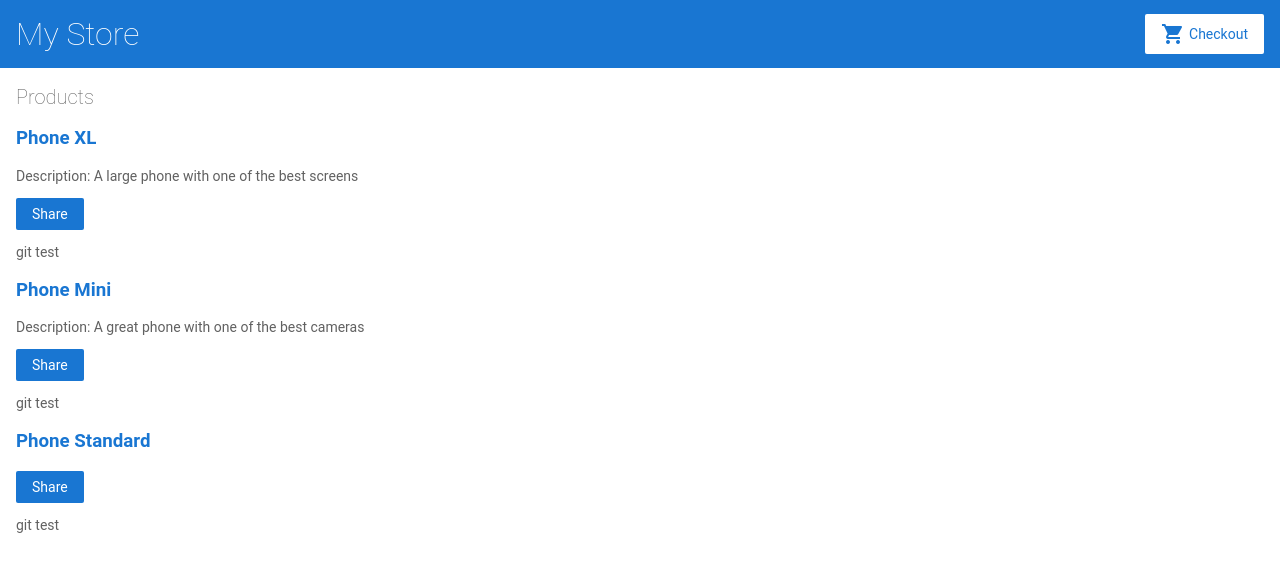
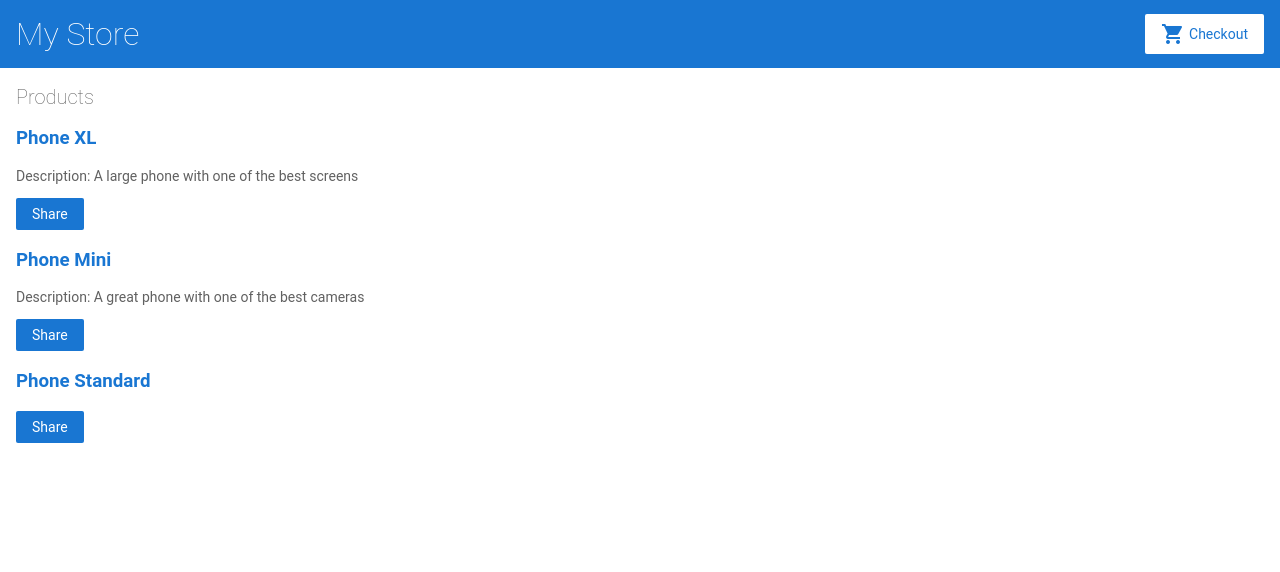
Before and after one commit to vitesse/angular-started2, an Angular app: page / in a window 1280 px wide. Shown: the top 572 px of the page. Built offline with nearby package versions, Linux system fonts and the light colour scheme.

Commit message:
1 file modified

```diff
--- a/src/app/product-list/product-list.component.html
+++ b/src/app/product-list/product-list.component.html
@@ -14,8 +14,6 @@
     Share
   </button>
 
-  <p>git test</p>
-
 </div>
 
 
```
